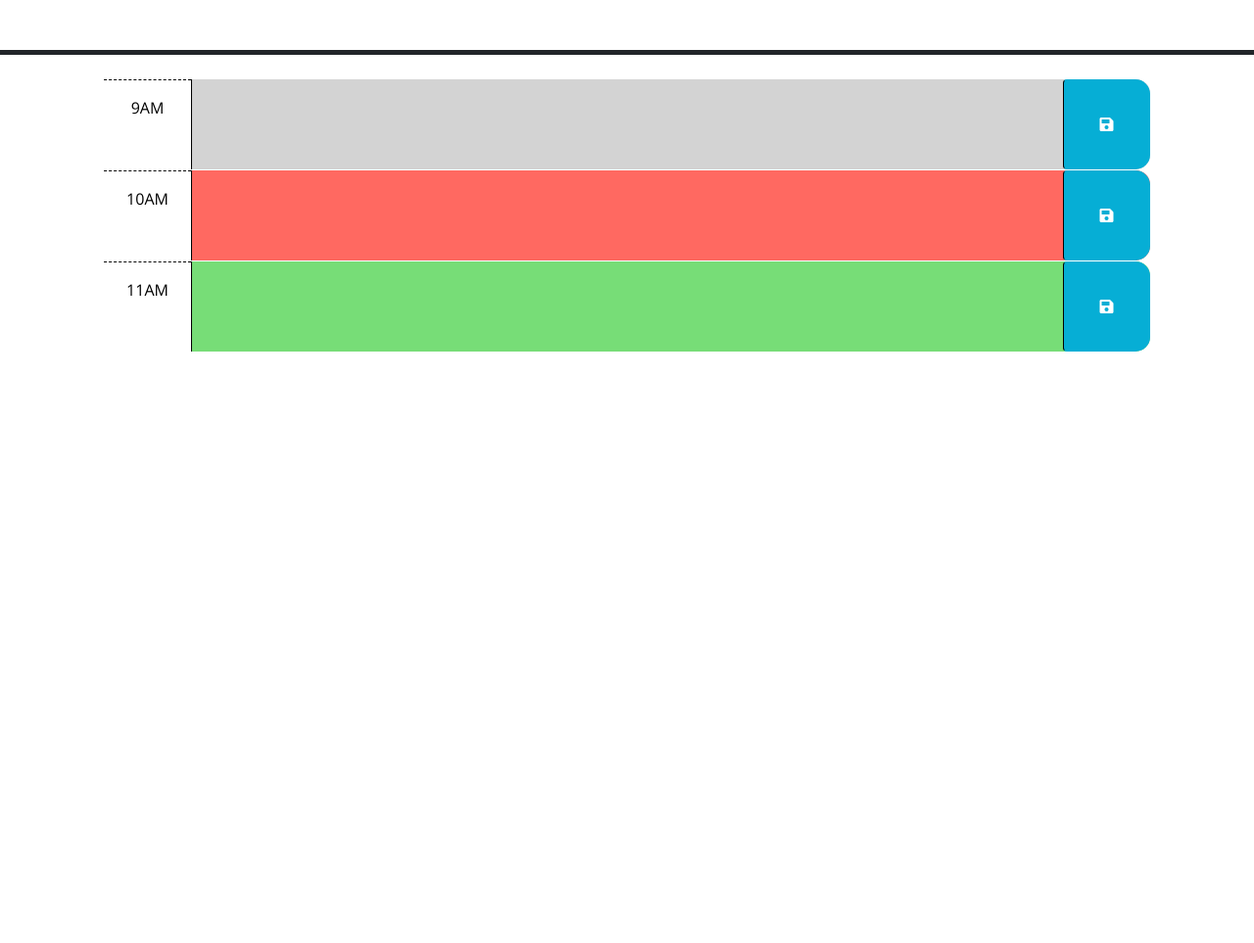
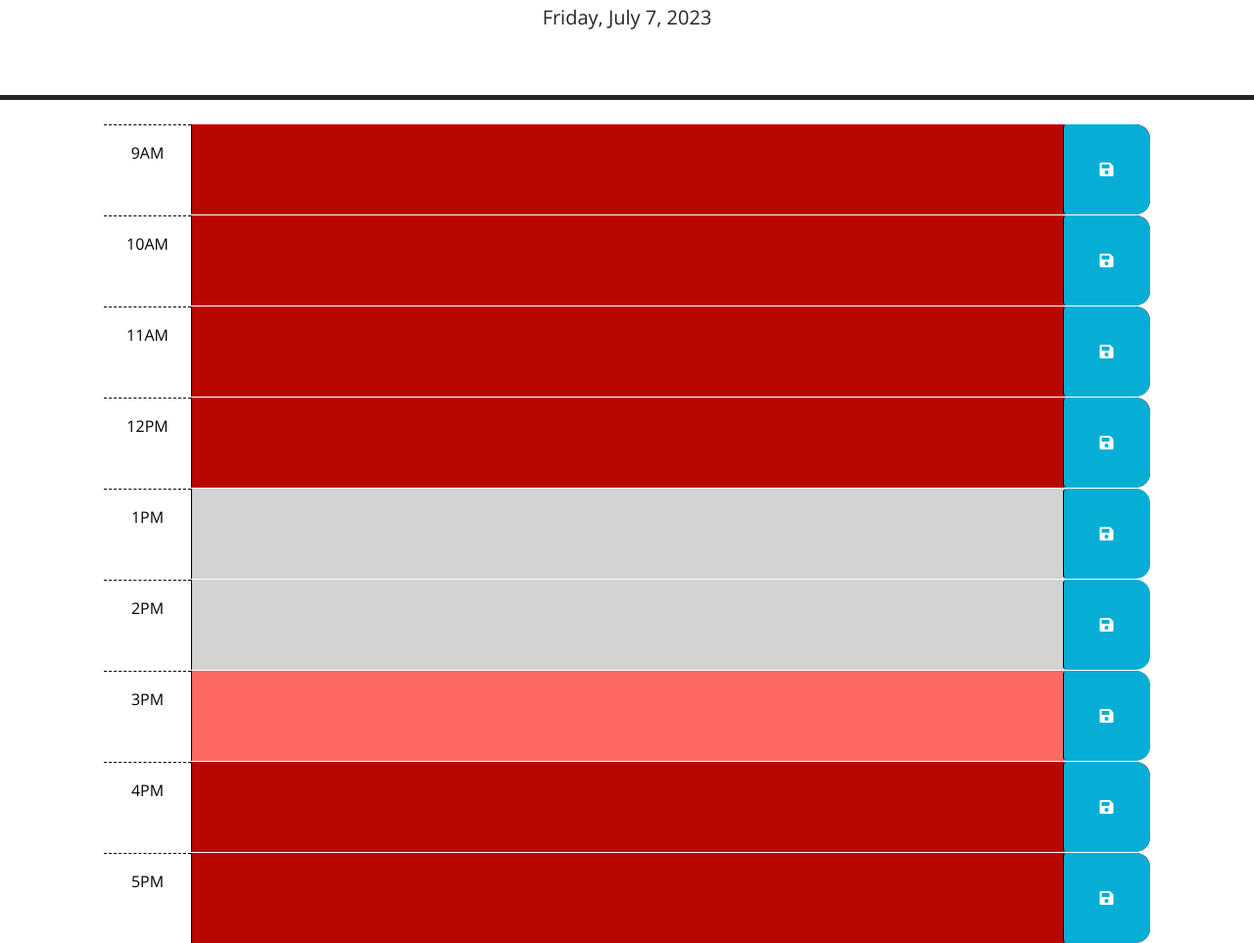
Before and after one commit to Gama0194/post-meme, a plain HTML site: page index.html in a window 1280 px wide. Shown: the part 176-1139 px from the top of the page at 98% size. Before the commit the page ends 800 px from the top, so only its background shows below. Drawn offline with nearby package versions, Linux system fonts and the light colour scheme.

Commit message:
added working code and readme content

```diff
--- a/Assets/script/script.js
+++ b/Assets/script/script.js
@@ -1,23 +1,30 @@
-// Wrap all code that interacts with the DOM in a call to jQuery to ensure that
-// the code isn't run until the browser has finished rendering all the elements
-// in the html.
 $(function () {
-  // TODO: Add a listener for click events on the save button. This code should
-  // use the id in the containing time-block as a key to save the user input in
-  // local storage. HINT: What does `this` reference in the click listener
-  // function? How can DOM traversal be used to get the "hour-x" id of the
-  // time-block containing the button that was clicked? How might the id be
-  // useful when saving the description in local storage?
-  //
-  // TODO: Add code to apply the past, present, or future class to each time
-  // block by comparing the id to the current hour. HINTS: How can the id
-  // attribute of each time-block be used to conditionally add or remove the
-  // past, present, and future classes? How can Day.js be used to get the
-  // current hour in 24-hour time?
-  //
-  // TODO: Add code to get any user input that was saved in localStorage and set
-  // the values of the corresponding textarea elements. HINT: How can the id
-  // attribute of each time-block be used to do this?
-  //
-  // TODO: Add code to display the current date in the header of the page.
+  var currentDay = dayjs().format('dddd, MMMM D, YYYY');
+  $('#currentDay').text(currentDay);
+
+  var currentHour = dayjs().format('H');
+  $('.time-block').each(function () {
+    var blockHour = parseInt($(this).attr('id').split('-')[1]);
+    if (blockHour < currentHour) {
+      $(this).addClass('past');
+    } else if (blockHour > currentHour) {
+      $(this).addClass('future');
+    } else {
+      $(this).addClass('present');
+    }
+  });
+
+  $('.time-block').each(function () {
+    var eventId = $(this).attr('id');
+    var savedEvent = localStorage.getItem(eventId);
+    if (savedEvent) {
+      $(this).find('textarea').val(savedEvent);
+    }
+  });
+
+  $('.saveBtn').on('click', function () {
+    var eventId = $(this).parent().attr('id');
+    var eventText = $(this).siblings('.description').val();
+    localStorage.setItem(eventId, eventText);
+  });
 });
--- a/Assets/style/style.css
+++ b/Assets/style/style.css
@@ -41,7 +41,7 @@ textarea {
 }
 
 .future {
-  background-color: #77dd77;
+  background-color: #b90600;
   color: white;
 }
 
--- a/index.html
+++ b/index.html
@@ -4,20 +4,10 @@
   <meta charset="UTF-8" />
   <meta name="viewport" content="width=device-width, initial-scale=1.0" />
   <meta http-equiv="X-UA-Compatible" content="ie=edge" />
-    <link
-      rel="stylesheet"
-      href="https://cdn.jsdelivr.net/npm/bootstrap@5.1.3/dist/css/bootstrap.min.css"
-    />
-    <link
-      rel="stylesheet"
-      href="https://use.fontawesome.com/releases/v5.8.1/css/all.css"
-      integrity="sha384-50oBUHEmvpQ+1lW4y57PTFmhCaXp0ML5d60M1M7uH2+nqUivzIebhndOJK28anvf"
-      crossorigin="anonymous"
-    />
-    <link
-      href="https://fonts.googleapis.com/css?family=Open+Sans&display=swap"
-      rel="stylesheet"
-    />
+  <link rel="stylesheet" href="https://cdn.jsdelivr.net/npm/bootstrap@5.1.3/dist/css/bootstrap.min.css" />
+  <link rel="stylesheet" href="https://use.fontawesome.com/releases/v5.8.1/css/all.css"
+    integrity="sha384-50oBUHEmvpQ+1lW4y57PTFmhCaXp0ML5d60M1M7uH2+nqUivzIebhndOJK28anvf" crossorigin="anonymous" />
+  <link href="https://fonts.googleapis.com/css?family=Open+Sans&display=swap" rel="stylesheet" />
   <link rel="stylesheet" href="./Assets/style/style.css" />
   <title>Work Day Scheduler</title>
 </head>
@@ -29,50 +19,76 @@
     <p id="currentDay" class="lead"></p>
   </header>
   <div class="container-lg px-5">
-      <!-- Use class for "past", "present", and "future" to apply styles to the
-        time-block divs accordingly. The javascript will need to do this by
-        adding/removing these classes on each div by comparing the hour in the
-        id to the current hour. The html provided below is meant to be an example
-        demonstrating how the css provided can be leveraged to create the
-        desired layout and colors. The html below should be removed or updated
-        in the finished product. Remember to delete this comment once the
-        code is implemented.
-        -->
-
-      <!-- Example of a past time block. The "past" class adds a gray background color. -->
-      <div id="hour-9" class="row time-block past">
+    <div id="hour-9" class="row time-block">
       <div class="col-2 col-md-1 hour text-center py-3">9AM</div>
-        <textarea class="col-8 col-md-10 description" rows="3"> </textarea>
+      <textarea class="col-8 col-md-10 description" rows="3"></textarea>
       <button class="btn saveBtn col-2 col-md-1" aria-label="save">
         <i class="fas fa-save" aria-hidden="true"></i>
       </button>
     </div>
 
-      <!-- Example of a a present time block. The "present" class adds a red background color. -->
-      <div id="hour-10" class="row time-block present">
+    <div id="hour-10" class="row time-block">
       <div class="col-2 col-md-1 hour text-center py-3">10AM</div>
-        <textarea class="col-8 col-md-10 description" rows="3"> </textarea>
+      <textarea class="col-8 col-md-10 description" rows="3"></textarea>
       <button class="btn saveBtn col-2 col-md-1" aria-label="save">
         <i class="fas fa-save" aria-hidden="true"></i>
       </button>
     </div>
 
-      <!-- Example of a future time block. The "future" class adds a green background color. -->
-      <div id="hour-11" class="row time-block future">
+    <div id="hour-11" class="row time-block">
       <div class="col-2 col-md-1 hour text-center py-3">11AM</div>
-        <textarea class="col-8 col-md-10 description" rows="3"> </textarea>
+      <textarea class="col-8 col-md-10 description" rows="3"></textarea>
       <button class="btn saveBtn col-2 col-md-1" aria-label="save">
         <i class="fas fa-save" aria-hidden="true"></i>
       </button>
     </div>
+    <div id="hour-12" class="row time-block">
+      <div class="col-2 col-md-1 hour text-center py-3">12PM</div>
+      <textarea class="col-8 col-md-10 description" rows="3"></textarea>
+      <button class="btn saveBtn col-2 col-md-1" aria-label="save">
+        <i class="fas fa-save" aria-hidden="true"></i>
+      </button>
+    </div>
+    <div id="hour-1" class="row time-block">
+      <div class="col-2 col-md-1 hour text-center py-3">1PM</div>
+      <textarea class="col-8 col-md-10 description" rows="3"></textarea>
+      <button class="btn saveBtn col-2 col-md-1" aria-label="save">
+        <i class="fas fa-save" aria-hidden="true"></i>
+      </button>
+    </div>
+    <div id="hour-2" class="row time-block">
+      <div class="col-2 col-md-1 hour text-center py-3">2PM</div>
+      <textarea class="col-8 col-md-10 description" rows="3"></textarea>
+      <button class="btn saveBtn col-2 col-md-1" aria-label="save">
+        <i class="fas fa-save" aria-hidden="true"></i>
+      </button>
+    </div>
+    <div id="hour-3" class="row time-block">
+      <div class="col-2 col-md-1 hour text-center py-3">3PM</div>
+      <textarea class="col-8 col-md-10 description" rows="3"></textarea>
+      <button class="btn saveBtn col-2 col-md-1" aria-label="save">
+        <i class="fas fa-save" aria-hidden="true"></i>
+      </button>
+    </div>
+    <div id="hour-4" class="row time-block">
+      <div class="col-2 col-md-1 hour text-center py-3">4PM</div>
+      <textarea class="col-8 col-md-10 description" rows="3"></textarea>
+      <button class="btn saveBtn col-2 col-md-1" aria-label="save">
+        <i class="fas fa-save" aria-hidden="true"></i>
+      </button>
+    </div>
+    <div id="hour-5" class="row time-block">
+      <div class="col-2 col-md-1 hour text-center py-3">5PM</div>
+      <textarea class="col-8 col-md-10 description" rows="3"></textarea>
+      <button class="btn saveBtn col-2 col-md-1" aria-label="save">
+        <i class="fas fa-save" aria-hidden="true"></i>
+      </button>
+    </div>
+  </div>
 
   <script src="https://code.jquery.com/jquery-3.4.1.min.js"></script>
-    <script
-      src="https://cdn.jsdelivr.net/npm/dayjs@1.11.3/dayjs.min.js"
-      integrity="sha256-iu/zLUB+QgISXBLCW/mcDi/rnf4m4uEDO0wauy76x7U="
-      crossorigin="anonymous"
-    ></script>
-
+  <script src="https://cdn.jsdelivr.net/npm/dayjs@1.11.3/dayjs.min.js"
+    integrity="sha256-iu/zLUB+QgISXBLCW/mcDi/rnf4m4uEDO0wauy76x7U=" crossorigin="anonymous"></script>
   <script src="./Assets/script/script.js"></script>
 </body>
 </html>
```
Also changed, not shown: Assets/Screenshot Capture - 2023-07-06 - 22-39-57.png (added), 1 other file. Lines whose indentation alone changed are shown as unchanged.
